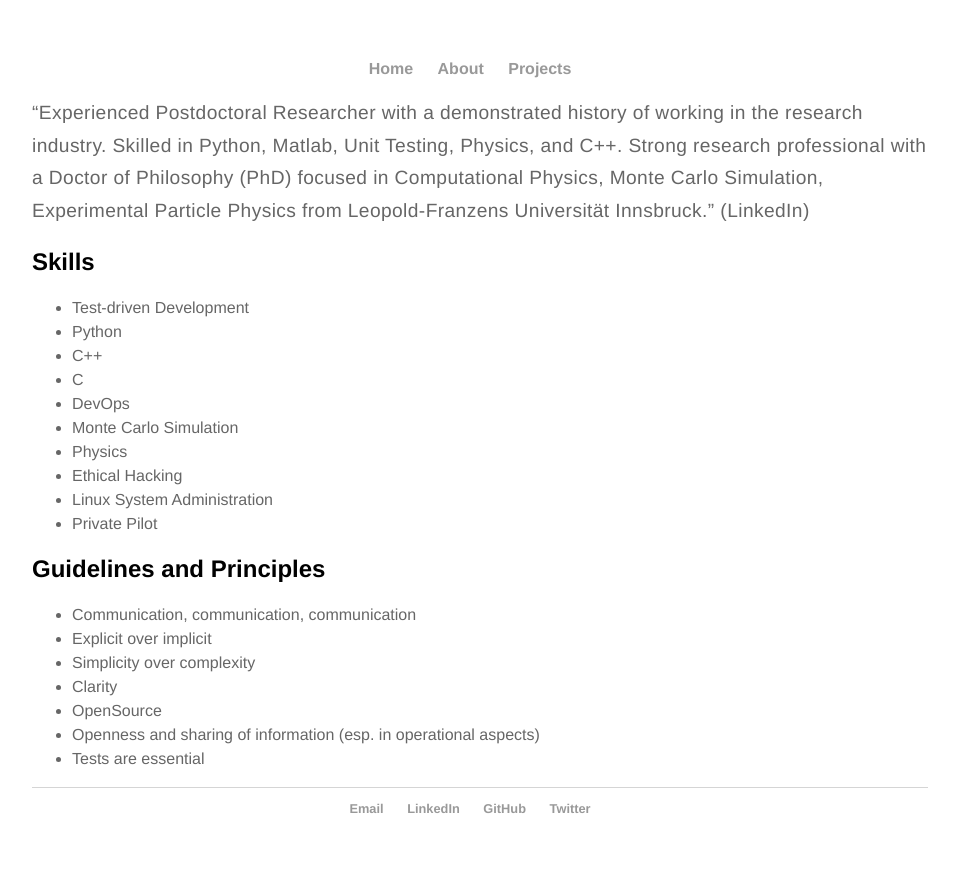
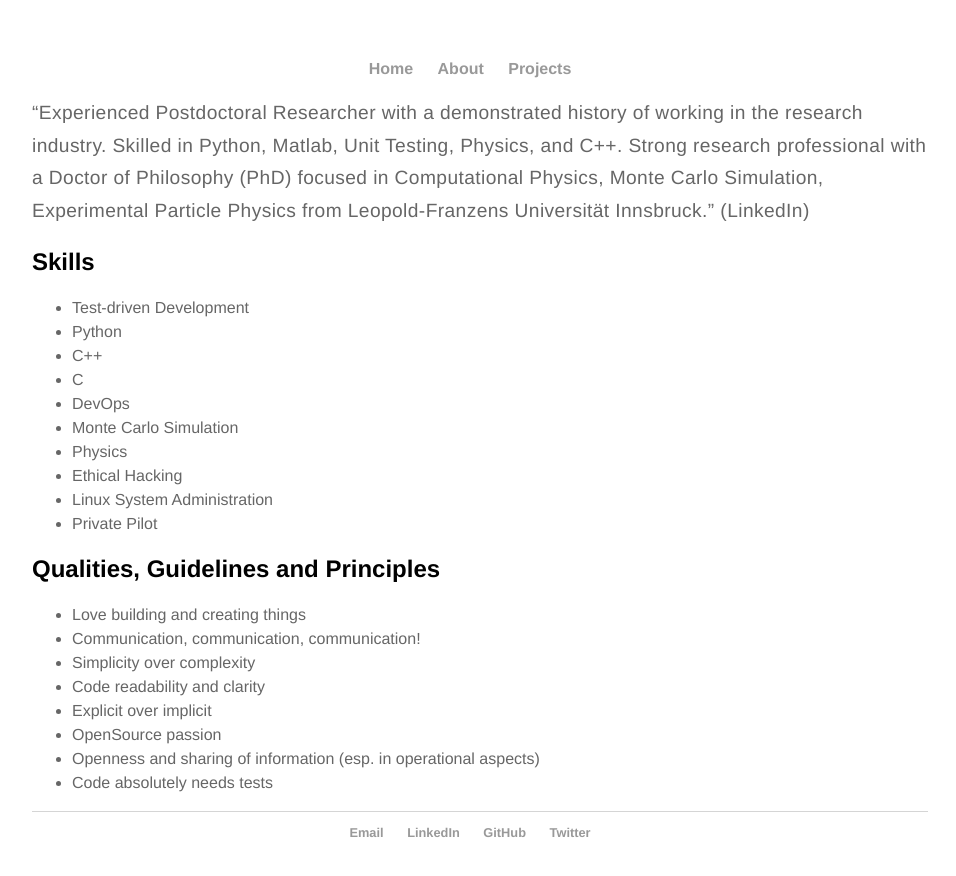
Before and after one commit to elritsch/elritsch.github.io, a Jekyll site: the page built from about.md, in a window 1280 px wide. Shown: the top 876 px of the page, without its empty margins (160-1116 px from the left). Built offline with Jekyll 4.4.1, drawn with Linux system fonts in a browser that asks for light colours.

Commit message:
Brush up guidelines

```diff
--- a/about.md
+++ b/about.md
@@ -19,12 +19,13 @@ Skills
 * Linux System Administration
 * Private Pilot
 
-Guidelines and Principles
--------------------------
-* Communication, communication, communication
+Qualities, Guidelines and Principles
+------------------------------------
+* Love building and creating things
+* Communication, communication, communication!
+* Simplicity over complexity
+* Code readability and clarity
 * Explicit over implicit
-* Simplicity over complexity
-* Clarity
-* OpenSource
+* OpenSource passion
 * Openness and sharing of information (esp. in operational aspects)
-* Tests are essential
+* Code absolutely needs tests
```
